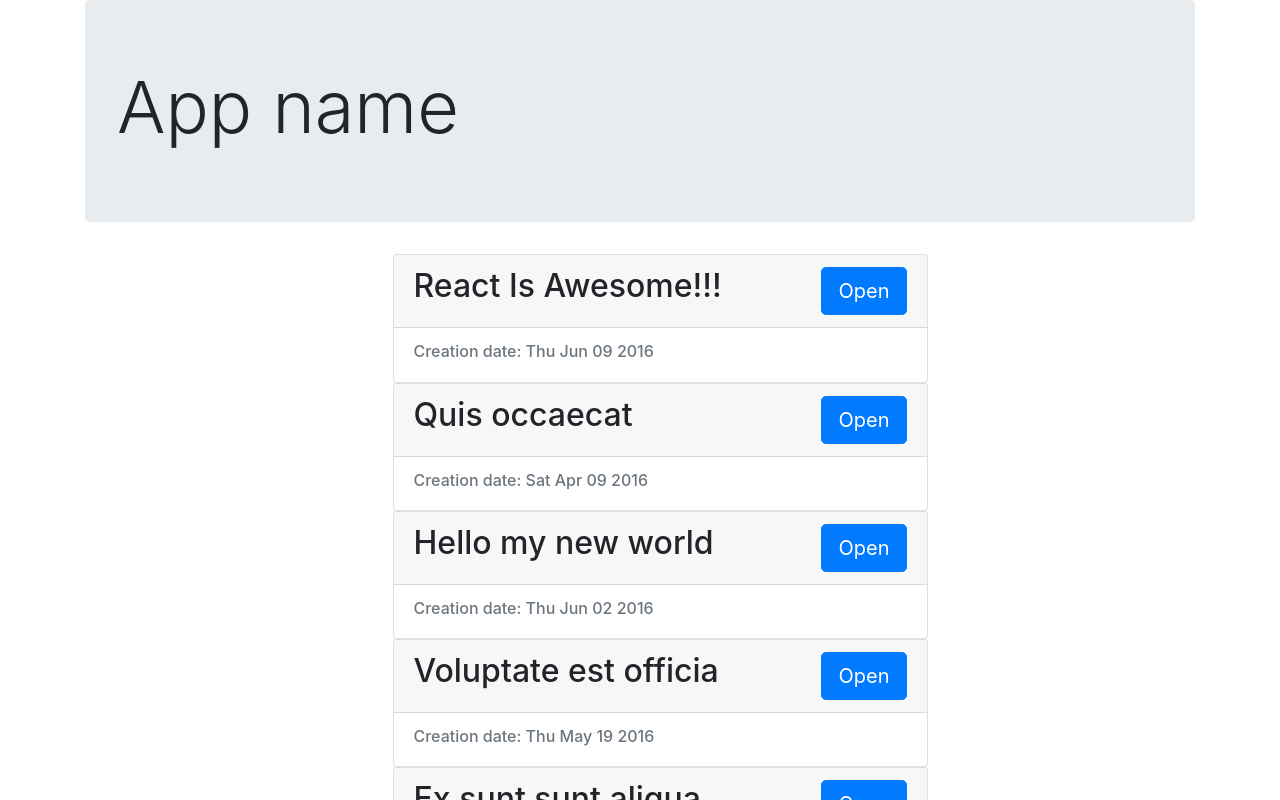
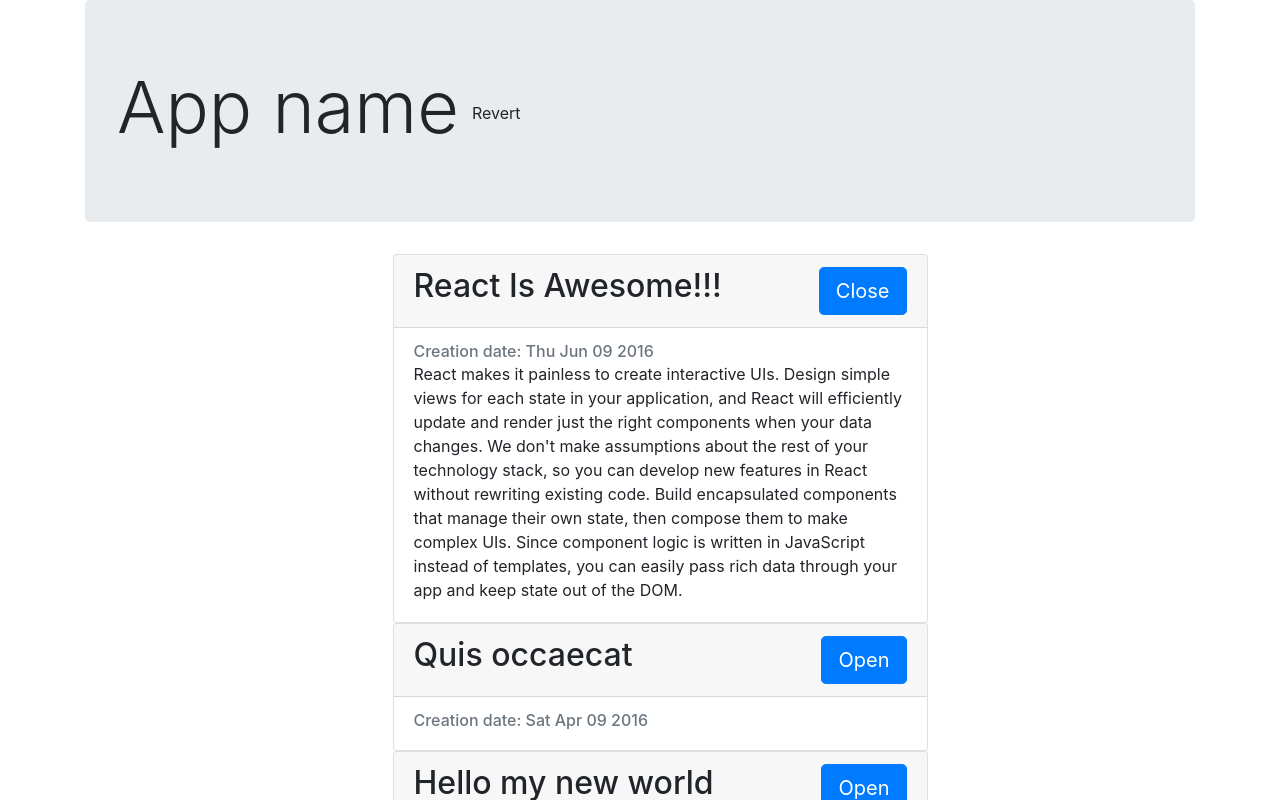
Before and after one commit to romanmtb/Reac-List, a React (Create React App) app: page / in a window 1280 px wide. Shown: the top 800 px of the page. Built offline with nearby package versions, Linux system fonts and the light colour scheme.

Commit message:
add mounting

```diff
--- a/src/components/App.js
+++ b/src/components/App.js
@@ -1,17 +1,30 @@
-import React from 'react'
+import React, {Component} from 'react'
 import ArticleList from './ArticleList'
 import articles from '../fixtures'
 import 'bootstrap/dist/css/bootstrap.css'
 
-function App() {
-    return (
-        <div className="container">
-            <div className="jumbotron">
-                <h1 className="display-3">App name</h1>
+class App extends  Component {
+    state = {
+        reverted: false
+    }
+
+    render() {
+        return (
+            <div className="container">
+                <div className="jumbotron">
+                    <h1 className="display-3">
+                        App name
+                        <button className="btn" onClick = {this.revert}>Revert</button>
+                    </h1>
+                </div>
+                <ArticleList articles = {this.state.reverted ? articles.reverse() : articles}/>
             </div>
-            <ArticleList articles = {articles}/>
-        </div>
-    )
+        )
+    }
+
+    revert = () => this.setState({
+        reverted: !this.state.reverted
+    })
 }
 
 export default App
--- a/src/components/Article.js
+++ b/src/components/Article.js
@@ -1,10 +1,30 @@
 import React, {Component} from 'react'
 
 class Article extends Component {
+    constructor(props) {
+        super(props)
 
-    state = {
-        isOpen: false
+        this.state = {
+            isOpen: props.defaultOpen
+        }
     }
+
+    componentWillMount() {
+        console.log( '---', 'mounting' )
+    }
+
+    componentWillReceiveMount(nextProps) {
+        if (nextProps.defaultOpen !== this.props.defaultOpen) this.setState({
+            isOpen: nextProps.defaultOpen
+        })
+    }
+
+    componentWillUpdate() {
+        console.log( '---', 'will update' )
+    }
+
+
+
     render() {
         const {article} = this.props
         const style = {width: '50%'}
--- a/src/components/ArticleList/index.js
+++ b/src/components/ArticleList/index.js
@@ -3,8 +3,10 @@ import Article from '../Article'
 import './style.css'
 
 export default function ArticleList({ articles }) {
-    const articleElements = articles.map(article =>
-        <li key = {article.id} className="article-list__li"><Article article = {article} /></li>
+    const articleElements = articles.map((article, index) =>
+        <li key = {article.id} className="article-list__li">
+            <Article article = {article} defaultOpen = { index === 0 }/>
+        </li>
     )
     return (
         <ul>
```
